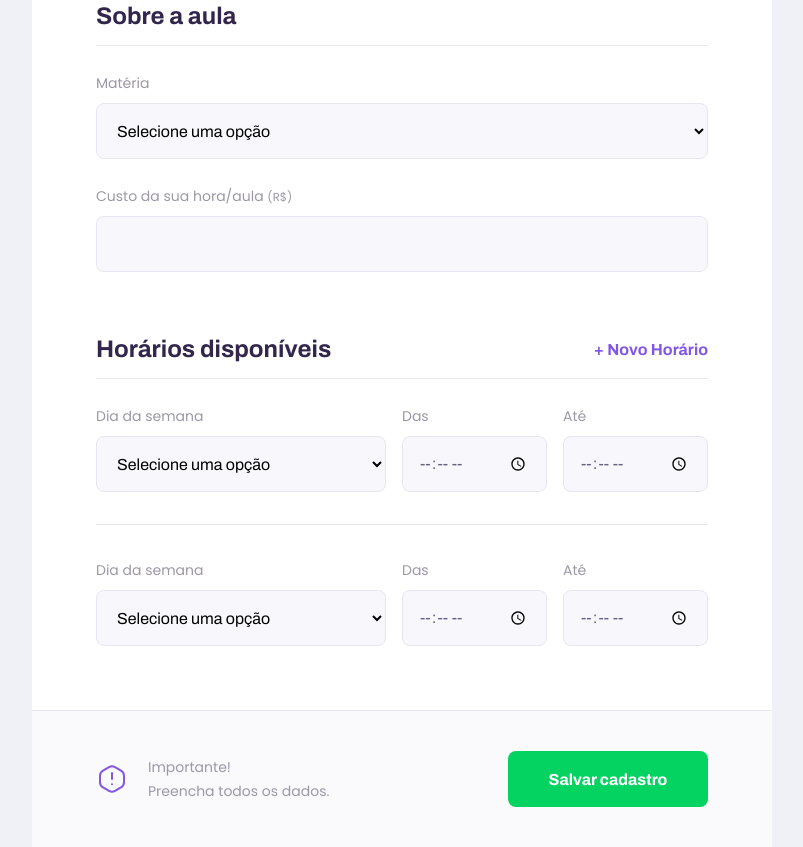
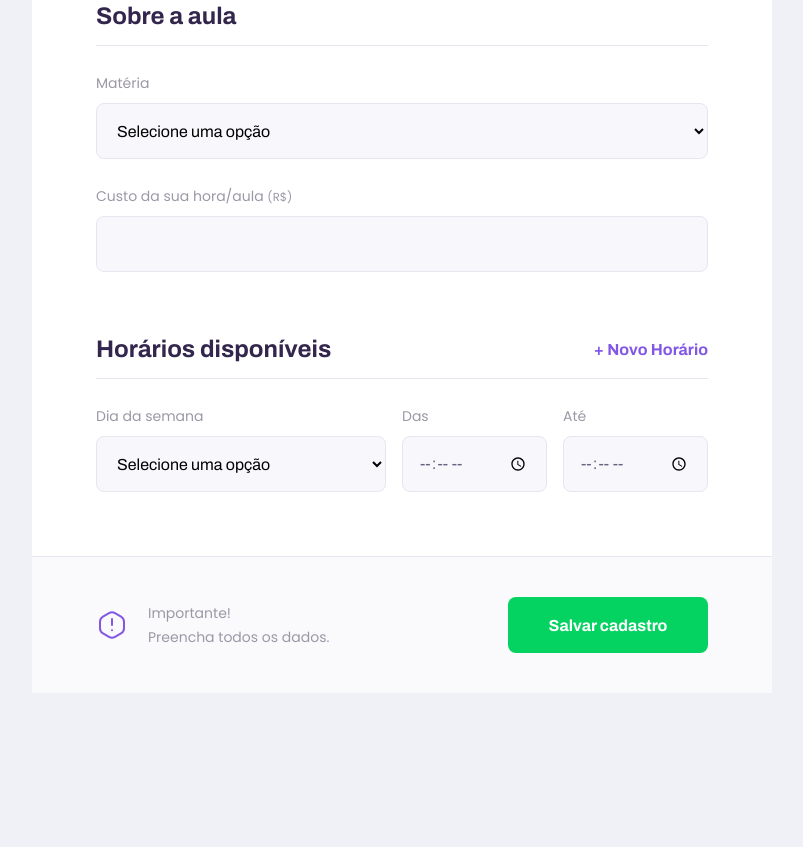
Before and after one commit to andreslawson/NLW, a plain HTML site: page give-classes.html in a window 1280 px wide. Shown: the part 1039-1886 px from the top of the page, without its empty margins (238-1041 px from the left). After the commit the page ends 1732 px from the top, so only its background shows below. Drawn offline with Linux system fonts and the light colour scheme.

Commit message:
Aula 3 Finalizada!

```diff
--- a/give-classes.html
+++ b/give-classes.html
@@ -13,6 +13,8 @@
   <link rel="stylesheet" href="/styles/partials/page-give-classes.css" />
 
   <link href="https://fonts.googleapis.com/css2?family=Archivo:wght@400;700&amp;family=Poppins:wght@400;600&amp;display=swap" rel="stylesheet" />
+  <script src="/scripts/addField.js" defer></script>
+
 </head>
 
 <body id="page-give-classes">
@@ -84,7 +86,7 @@
 
         <fieldset id="schedule-items">
           <legend>Horários disponíveis
-            <button id="add-time">+ Novo Horário</button>
+            <button type="button" id="add-time">+ Novo Horário</button>
           </legend>
 
           <div class="schedule-item">
@@ -113,32 +115,7 @@
             <input type="time" name="time_to[]" required>
           </div>
           </div>
-          <div class="schedule-item">
 
-            <div class="select-block">
-              <label for="weekday"> Dia da semana</label>
-              <select name="weekday[]" required>
-                <option value="">Selecione uma opção</option>
-                <option value="0">Domingo</option>
-                <option value="1">Segunda-feira</option>
-                <option value="2">Terça-feira</option>
-                <option value="3">Quarta-feira</option>
-                <option value="4">Quinta-feira</option>
-                <option value="5">Sexta-feira</option>
-                <option value="6">Sábado</option>
-              </select>
-          </div>
-
-          <div class="input-block">
-            <label for="time_from">Das</label>
-            <input type="time" name="time_from[]" required>
-          </div>
-
-          <div class="input-block">
-            <label for="time_to">Até</label>
-            <input type="time" name="time_to[]" required>
-          </div>
-          </div>
         </fieldset>
       </form>
 
--- /dev/null
+++ b/scripts/addField.js
@@ -0,0 +1,28 @@
+//Search for button add-time
+document.querySelector("#add-time")
+  //When click will call the function
+  .addEventListener('click', cloneField)
+
+
+//Function to clone fields
+function cloneField() {
+  //console.log("")
+  //Duplicate fields
+  const newFieldContainer = document.querySelector('.schedule-item').cloneNode(true) //bolean: true or false
+
+  //limpar os campos
+  const fields = newFieldContainer.querySelectorAll('input')
+
+  /* Manual reset fields
+  fields[0].value = ""
+  fields[1].value = ""*/
+
+  fields.forEach(function (field) {
+    //Take the field and clean
+    field.value = ""
+  })
+
+  //Show on page
+  document.querySelector('#schedule-items').appendChild(newFieldContainer)
+
+}
```
